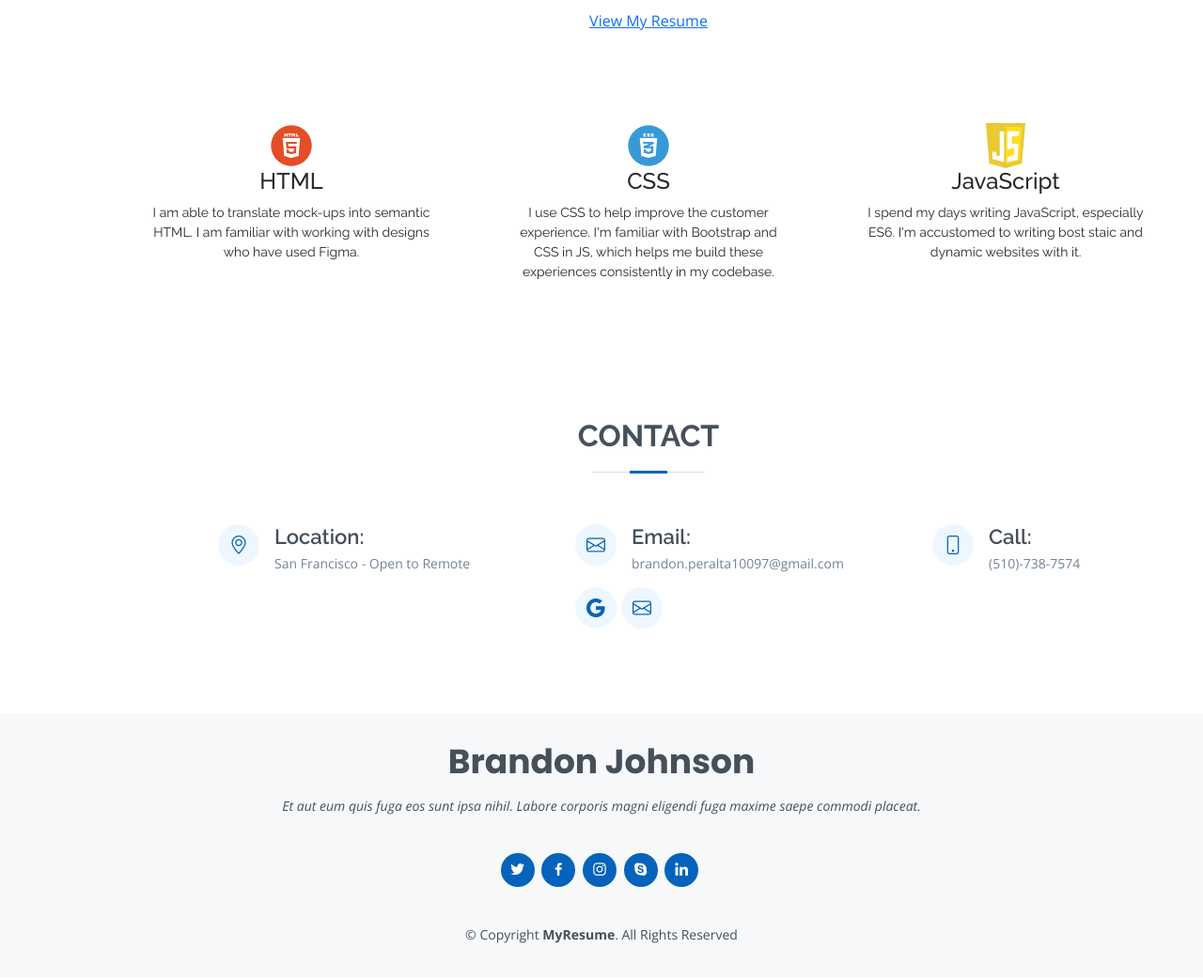
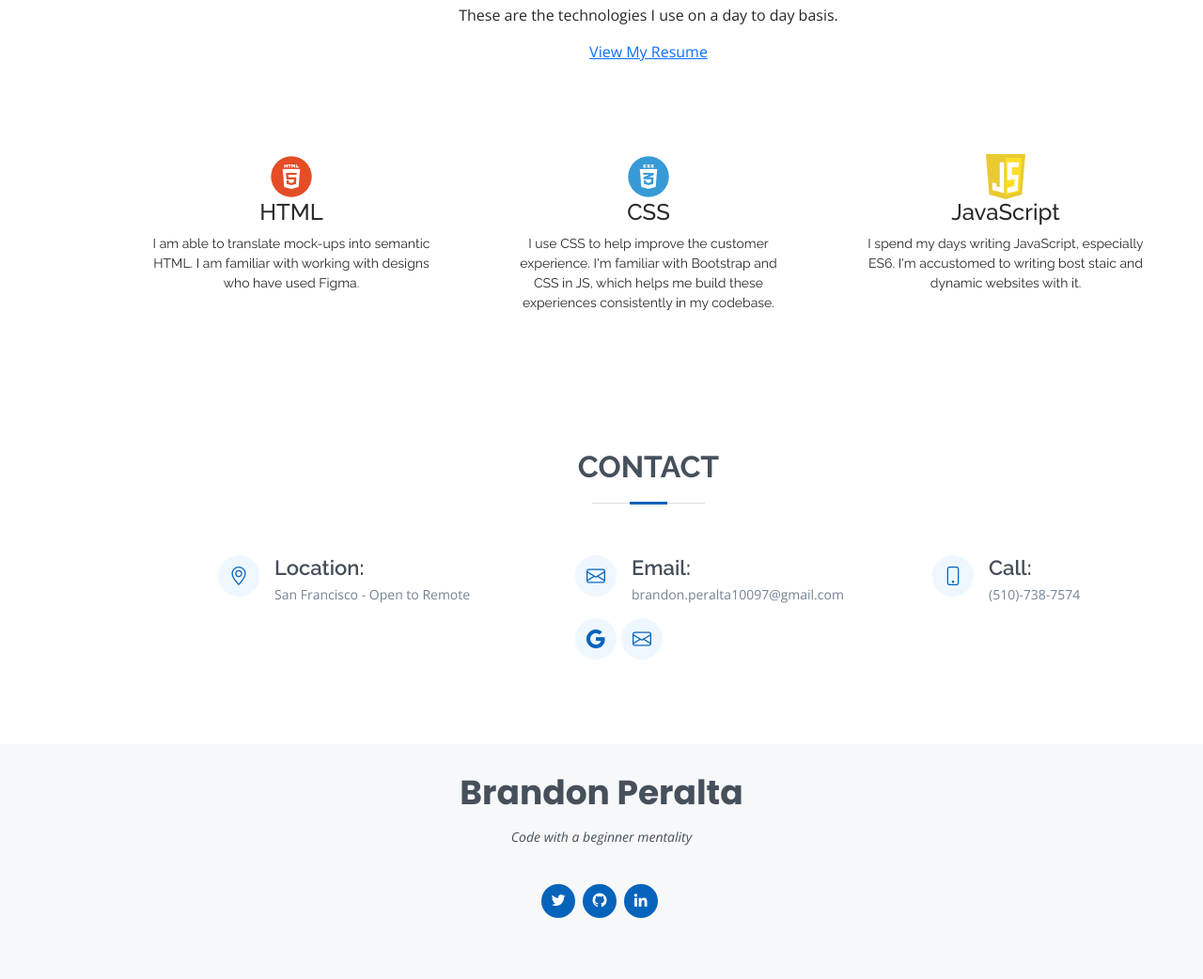
Before and after one commit to bperalta88/my-portfolio, a plain HTML site: page index.html in a window 1280 px wide. Shown: the part 2184-3226 px from the top of the page at 94% size. Drawn offline with nearby package versions, Linux system fonts and the light colour scheme.

Commit message:
Update Footer

```diff
--- a/index.html
+++ b/index.html
@@ -131,7 +131,7 @@
 
         <div class="row project-container" data-aos="fade-up" data-aos-delay="200">
 
-          <div class="col-lg-4 col-md-6 project-item filter-app">
+          <div class="col-lg-12 col-md-6 project-item filter-app">
             <div class="project-wrap">
               <img src="assets/img/Projects/p1-main-picutre.png" class="img-fluid" alt="">
               <div class="project-info">
@@ -143,7 +143,7 @@
             </div>
           </div>
 
-          <div class="col-lg-4 col-md-6 project-item filter-web">
+          <!-- <div class="col-lg-4 col-md-6 project-item filter-web">
             <div class="project-wrap">
               <img src="assets/img/portfolio/portfolio-1.jpg" class="img-fluid" alt="">
               <div class="project-info">
@@ -167,7 +167,7 @@
                 </div>
               </div>
             </div>
-          </div>
+          </div> -->
 
         </div>
 
@@ -276,17 +276,12 @@
   <!-- ======= Footer ======= -->
   <footer id="footer">
     <div class="container">
-      <h3>Brandon Johnson</h3>
-      <p>Et aut eum quis fuga eos sunt ipsa nihil. Labore corporis magni eligendi fuga maxime saepe commodi placeat.</p>
+      <h3>Brandon Peralta</h3>
+      <p>Code with a beginner mentality</p>
       <div class="social-links">
-        <a href="#" class="twitter"><i class="bx bxl-twitter"></i></a>
-        <a href="#" class="facebook"><i class="bx bxl-facebook"></i></a>
-        <a href="#" class="instagram"><i class="bx bxl-instagram"></i></a>
-        <a href="#" class="google-plus"><i class="bx bxl-skype"></i></a>
-        <a href="#" class="linkedin"><i class="bx bxl-linkedin"></i></a>
-      </div>
-      <div class="copyright">
-        &copy; Copyright <strong><span>MyResume</span></strong>. All Rights Reserved
+        <a href="https://twitter.com/b_shadyboi" target="_blank" class="twitter"><i class="bx bxl-twitter"></i></a>
+        <a href="https://github.com/bperalta88" target="_blank" class="github"><i class="bx bxl-github"></i></a>
+        <a href="https://www.linkedin.com/in/brandon-peralta-56084a213" target="_blank" class="linkedin"><i class="bx bxl-linkedin"></i></a>
       </div>
     </div>
   </footer><!-- End Footer -->
```
